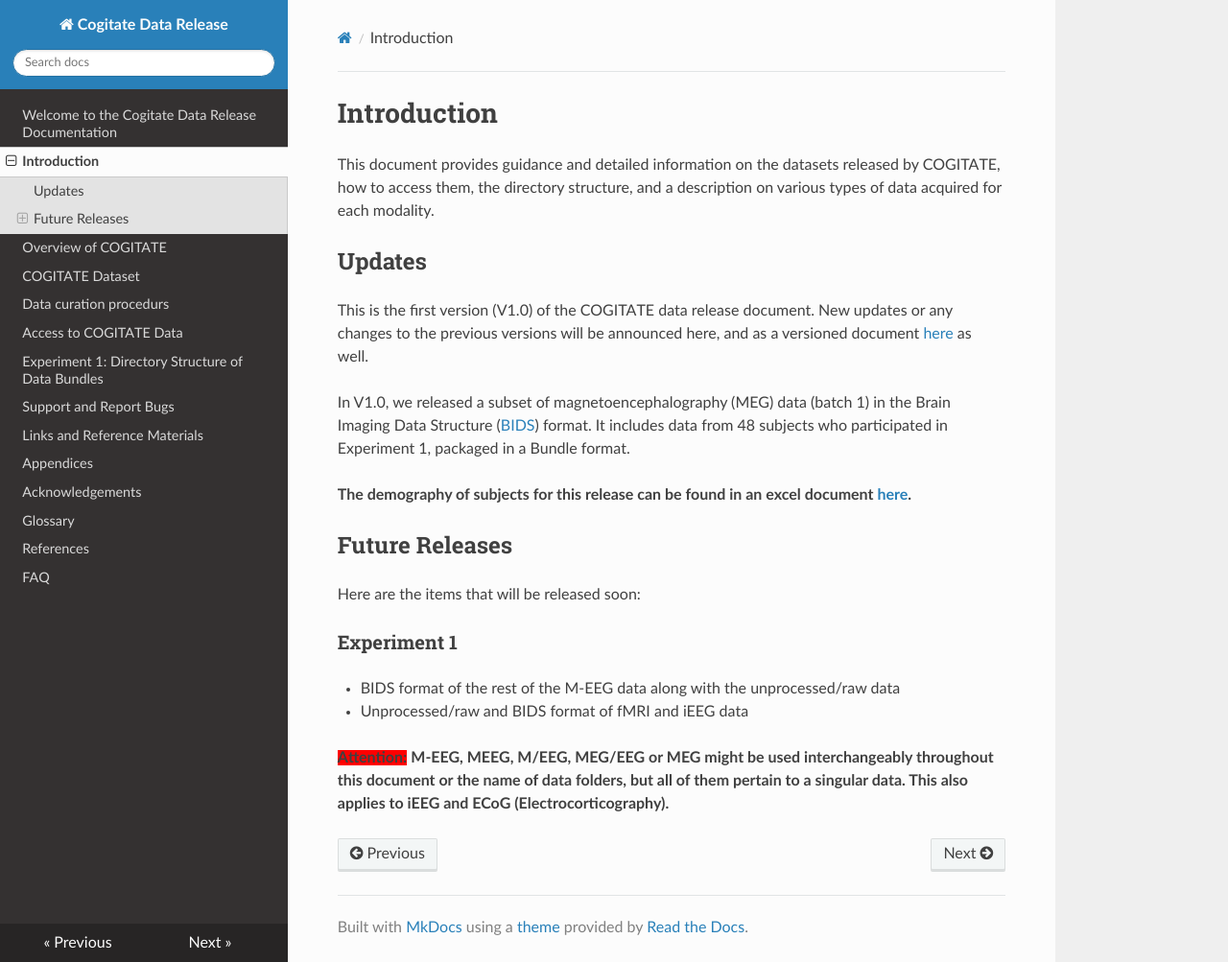
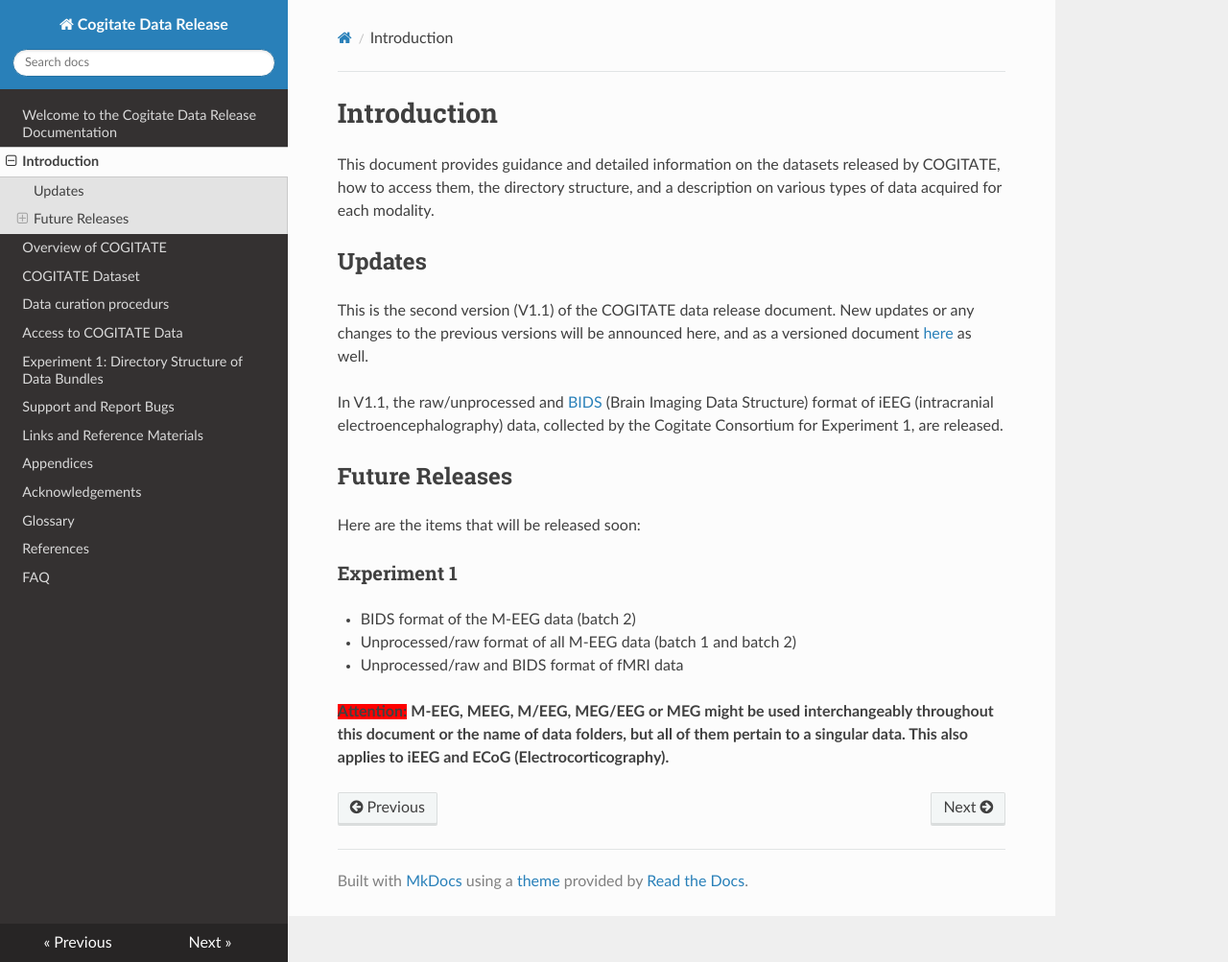
Before and after one commit to Cogitate-consortium/cogitate-data, an MkDocs documentation site: the page built from docs/01_intro.md, in a window 1280 px wide and 1003 px high. Shown: the whole window at 96% size. Built offline with MkDocs 1.6.1, drawn with Linux system fonts in a browser that asks for light colours; nearby versions of some CDN libraries.

Commit message:
Updated "Updates" and "Future Releases" sections of Introduction file

```diff
--- a/docs/01_intro.md
+++ b/docs/01_intro.md
@@ -4,11 +4,9 @@ This document provides guidance and detailed information on the datasets release
 
 ## Updates
 
-This is the first version (V1.0) of the COGITATE data release document. New updates or any changes to the previous versions will be announced here, and as a versioned document [here](https://github.com/Cogitate-consortium/cogitate-data/raw/main/assets/documentation_v1.0/MEEG-DR-doc_2024-03-18_v1.0.pdf) as well.
+This is the second version (V1.1) of the COGITATE data release document. New updates or any changes to the previous versions will be announced here, and as a versioned document [here](https://github.com/Cogitate-consortium/cogitate-data/raw/main/assets/documentation_v1.0/MEEG-DR-doc_2024-03-18_v1.0.pdf) as well.
 
-In V1.0, we released a subset of magnetoencephalography (MEG) data (batch 1) in the Brain Imaging Data Structure ([BIDS](https://bids-specification.readthedocs.io/en/stable/)) format. It includes data from 48 subjects who participated in Experiment 1, packaged in a Bundle format.
-
-**The demography of subjects for this release can be found in an excel document [here](https://github.com/Cogitate-consortium/cogitate-data/raw/main/assets/documentation_v1.0/linked_files_v1.0/2024-03-18_cog_meeg_exp1_batch1_bids.xlsx).**
+In V1.1, the raw/unprocessed and [BIDS](https://bids-specification.readthedocs.io/en/stable/) (Brain Imaging Data Structure) format of iEEG (intracranial electroencephalography) data, collected by the Cogitate Consortium for Experiment 1, are released.
 
 ## Future Releases
 
@@ -16,8 +14,9 @@ Here are the items that will be released soon:
 
 ### Experiment 1
 
-* BIDS format of the rest of the M-EEG data along with the unprocessed/raw data
-* Unprocessed/raw and BIDS format of fMRI and iEEG data
+* BIDS format of the M-EEG data (batch 2)
+* Unprocessed/raw format of all M-EEG data (batch 1 and batch 2)
+* Unprocessed/raw and BIDS format of fMRI data
 
 <span style="background-color: red"><b>Attention:</b></span>
 **M-EEG, MEEG, M/EEG, MEG/EEG or MEG might be used interchangeably throughout this document or the name of data folders, but all of them pertain to a singular data. This also applies to iEEG and ECoG (Electrocorticography).**
```
